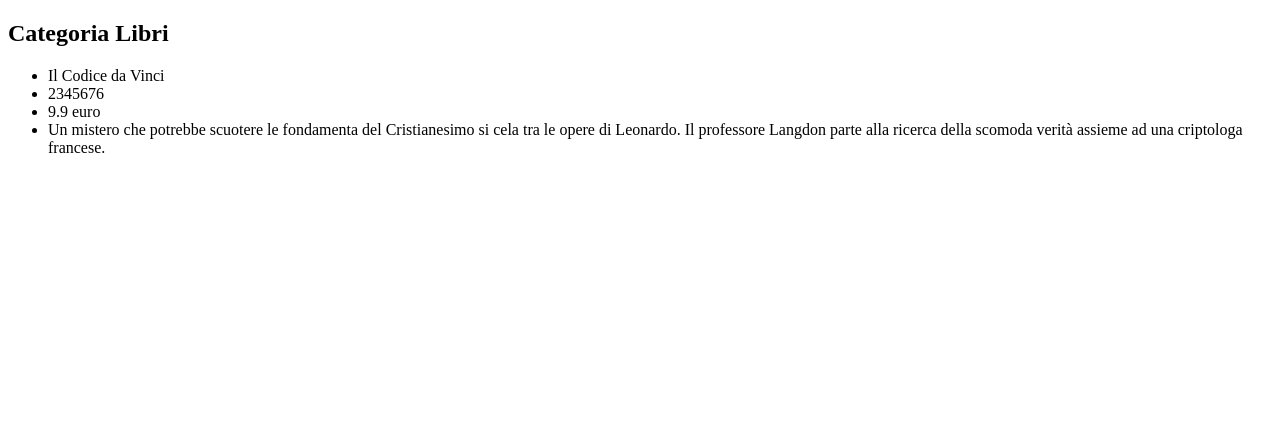
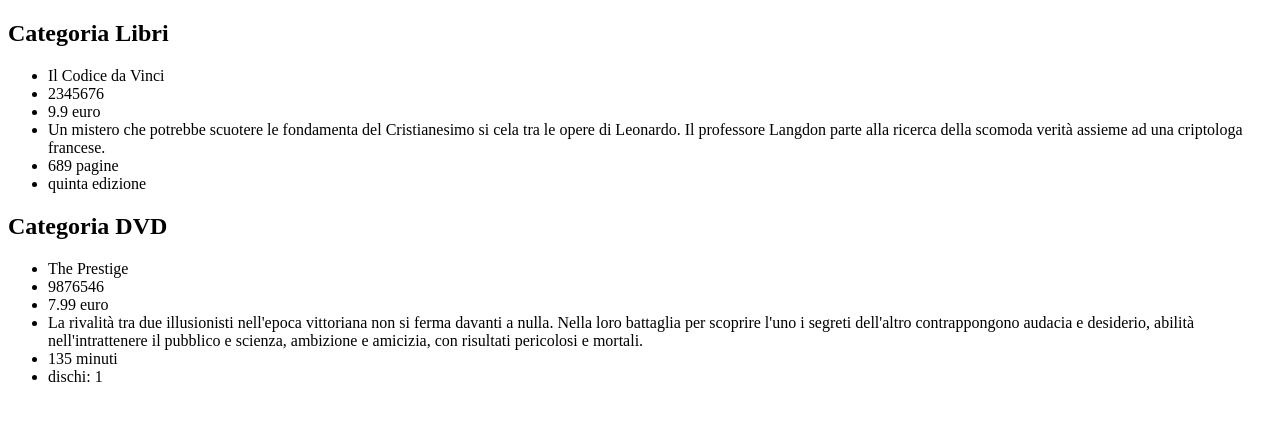
Before and after one commit to Stefano-Bodritti/php-oop-2, a PHP site: page / in a window 1280 px wide. Shown: the top 421 px of the page. Run offline with PHP 8.4, Linux system fonts and the light colour scheme.

Commit message:
Creazione sottoclassi e relativi prodotti

```diff
--- a/classes.php
+++ b/classes.php
@@ -1,6 +1,5 @@
 <?php
-class Product
-{
+class Product {
   // attributi
   public $name;
   public $ID;
@@ -17,4 +16,32 @@ class Product
 
 }
 
-$libro = new Product("Il Codice da Vinci", 2345676, 9.90, "Un mistero che potrebbe scuotere le fondamenta del Cristianesimo si cela tra le opere di Leonardo. Il professore Langdon parte alla ricerca della scomoda verità assieme ad una criptologa francese.");
+class Book extends Product {
+  // attributi
+  public $pages;
+  public $edition;
+
+  // costruttore
+  public function __construct($_name, $_ID, $_price, $_description, $_pages, $_edition) {
+    parent::__construct($_name, $_ID, $_price, $_description);
+    $this->pages = $_pages;
+    $this->edition = $_edition;
+  }
+}
+
+class DVD extends Product {
+  // attributi
+  public $runningTime;
+  public $numberOfDisks;
+
+  // costruttore
+  public function __construct($_name, $_ID, $_price, $_description, $_runningTime, $_numberOfDisks)
+  {
+    parent::__construct($_name, $_ID, $_price, $_description);
+    $this->runningTime = $_runningTime;
+    $this->numberOfDisks = $_numberOfDisks;
+  }
+}
+
+$libro = new Book("Il Codice da Vinci", 2345676, 9.90, "Un mistero che potrebbe scuotere le fondamenta del Cristianesimo si cela tra le opere di Leonardo. Il professore Langdon parte alla ricerca della scomoda verità assieme ad una criptologa francese.", 689, "quinta");
+$DVD1 = new DVD("The Prestige", 9876546, 7.99, "La rivalità tra due illusionisti nell'epoca vittoriana non si ferma davanti a nulla. Nella loro battaglia per scoprire l'uno i segreti dell'altro contrappongono audacia e desiderio, abilità nell'intrattenere il pubblico e scienza, ambizione e amicizia, con risultati pericolosi e mortali.", 135, 1);
--- a/index.php
+++ b/index.php
@@ -4,7 +4,6 @@ require "classes.php";
 
 <!DOCTYPE html>
 <html lang="en">
-
   <head>
     <meta charset="UTF-8">
     <meta http-equiv="X-UA-Compatible" content="IE=edge">
@@ -19,7 +18,17 @@ require "classes.php";
       <li><?php echo $libro->ID; ?></li>
       <li><?php echo $libro->price; ?> euro</li>
       <li><?php echo $libro->description; ?></li>
+      <li><?php echo $libro->pages; ?> pagine</li>
+      <li><?php echo $libro->edition; ?> edizione</li>
+    </ul>
+    <h2>Categoria DVD</h2>
+    <ul>
+      <li><?php echo $DVD1->name; ?></li>
+      <li><?php echo $DVD1->ID; ?></li>
+      <li><?php echo $DVD1->price; ?> euro</li>
+      <li><?php echo $DVD1->description; ?></li>
+      <li><?php echo $DVD1->runningTime; ?> minuti</li>
+      <li>dischi: <?php echo $DVD1->numberOfDisks; ?></li>
     </ul>
   </body>
-
 </html>
```
Lines whose indentation alone changed are shown as unchanged.
